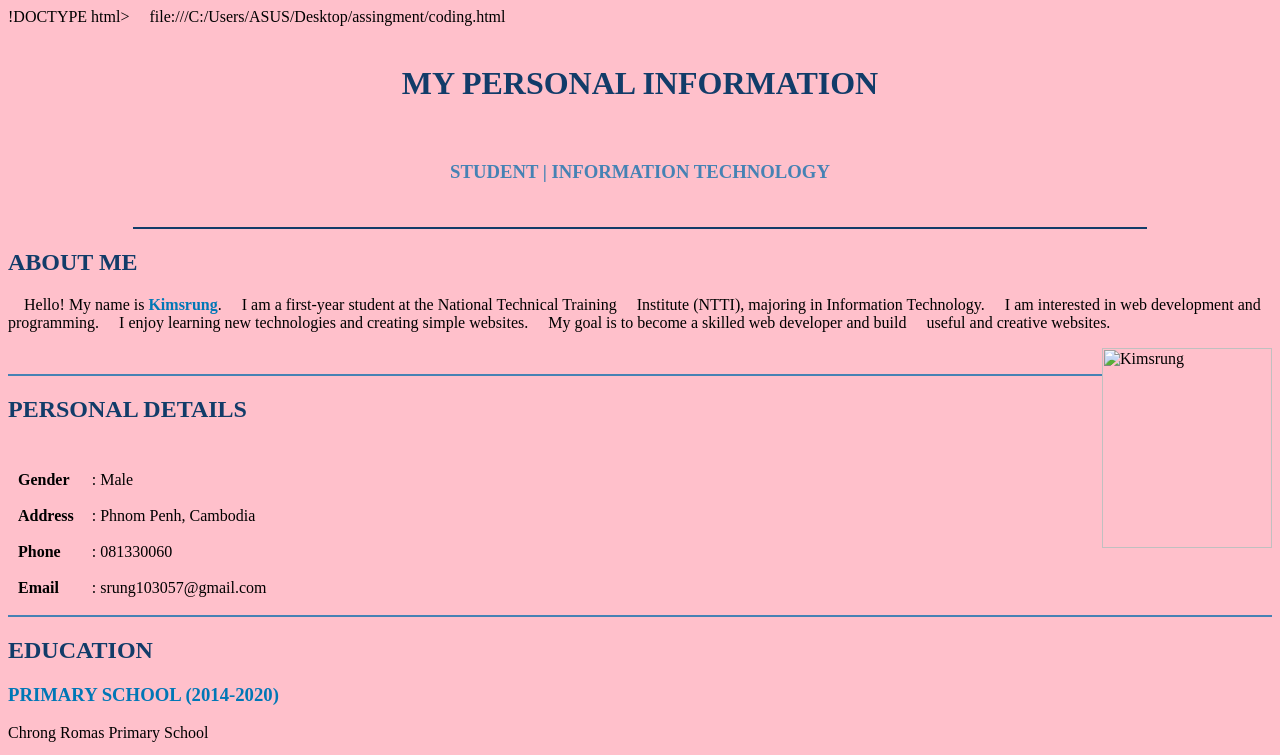
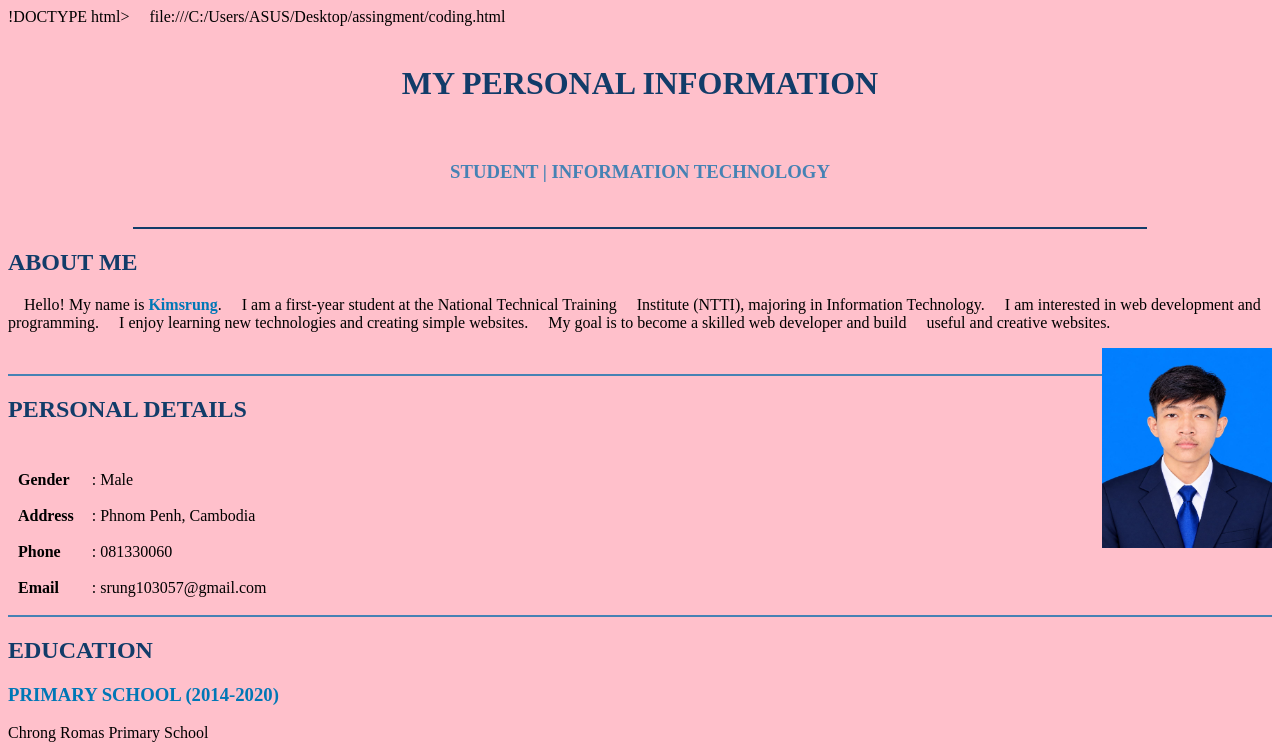
Before and after one commit to srung103057-ctrl/myportfolio, a plain HTML site: page index.html in a window 1280 px wide. Shown: the top 755 px of the page. Drawn offline with Linux system fonts and the light colour scheme.

Commit message:
Fix HTML structure and content formatting

```diff
--- a/index.html
+++ b/index.html
@@ -23,7 +23,7 @@ file:///C:/Users/ASUS/Desktop/assingment/coding.html
     My goal is to become a skilled web developer and build
     useful and creative websites.</p>
 
-    <img src="abc.png" alt="Kimsrung" style="float: right; width: 170px; height: 200px;" >
+    <img src="me.jpg" alt="Kimsrung" style="float: right; width: 170px; height: 200px;" >
 
 
   <hr color="#4682B4">
```
